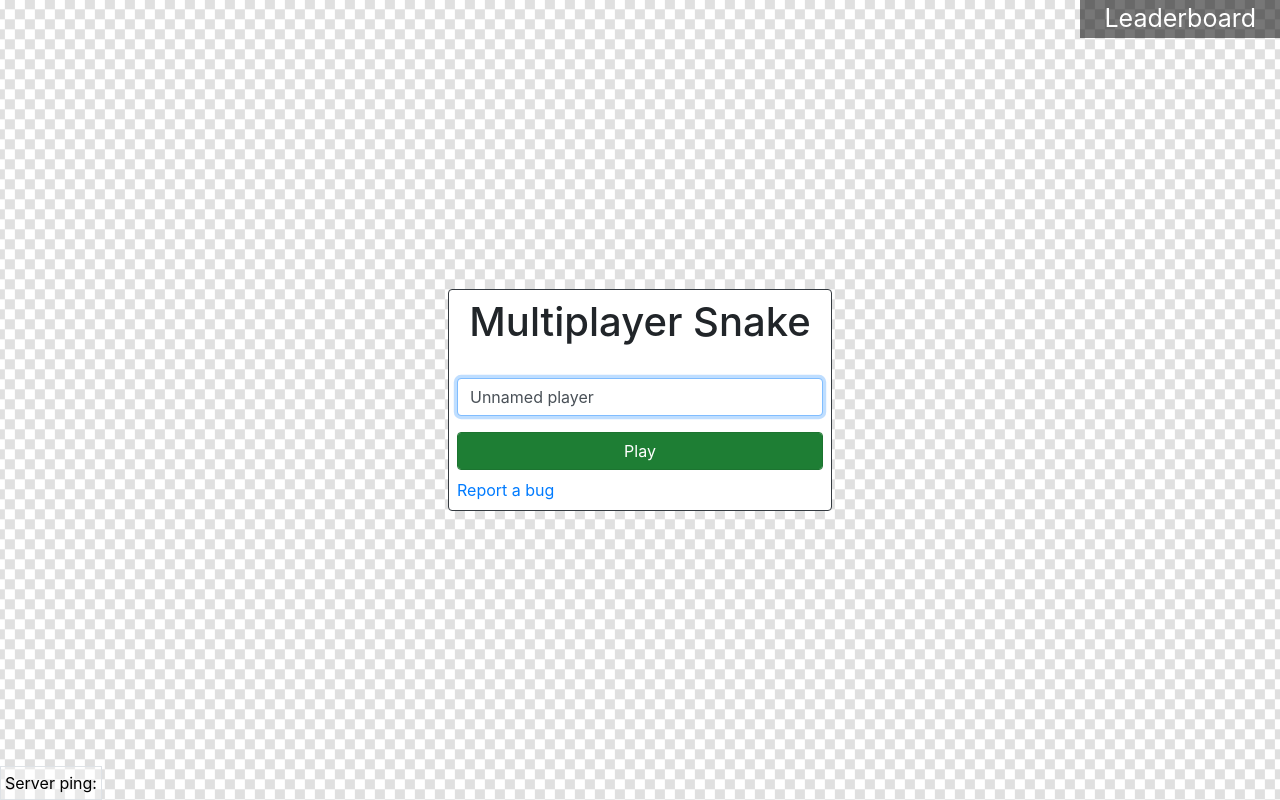
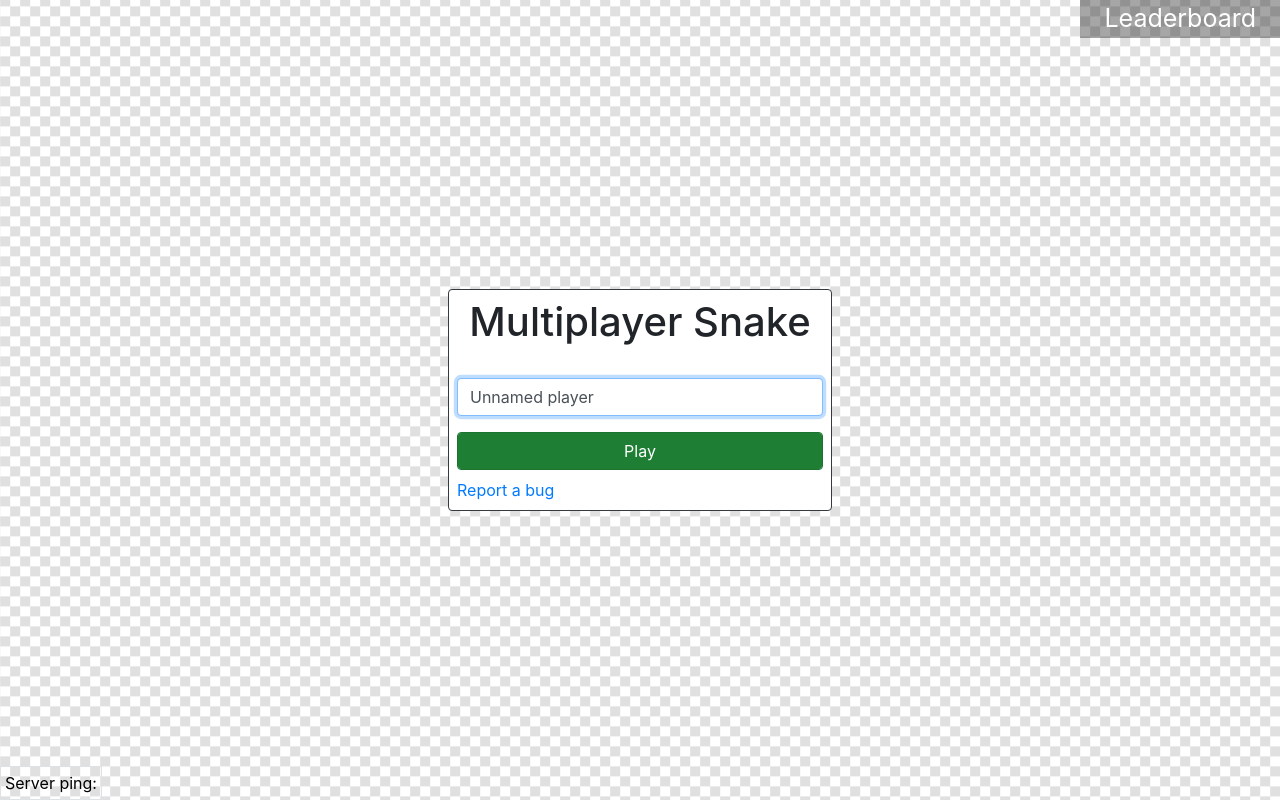
Before and after one commit to AntonUden/snake-multiplayer, a website: page client/index.html in a window 1280 px wide. Drawn offline with Linux system fonts and the light colour scheme; no server answers; animation ran at ten frames a second.

Commit message:
Client sync config with server and ie fix

```diff
--- a/client/css/game.css
+++ b/client/css/game.css
@@ -28,7 +28,7 @@
 }
 
 #leaderboard {
-	background-color: #00000088;
+	background-color: rgba(0, 0, 0, 0.35);
 	position: absolute;
 	top: 0px;
 	right: 0px;
@@ -52,7 +52,6 @@
 	bottom: 0px;
 	left: 0px;
 	z-index: 3;
-	background-color: #FFFFFF55;
 	color: #000000;
 }
 
--- a/client/js/game.js
+++ b/client/js/game.js
@@ -1,12 +1,12 @@
-const MAP_WIDTH = 500;
-const MAP_HEIGHT = 500;
+let MAP_WIDTH = 500;
+let MAP_HEIGHT = 500;
 
 const PIXEL_SIZE = 10;
 const CAMERA_SPEED = 0.15;
 
 var PLAYER_ID = -1;
 
-var game = new Phaser.Game(800, 600, Phaser.CANVAS, 'snake-game', {preload: preload, create:create});
+var game;
 var socket = io();
 
 var cameraFollow;
@@ -181,8 +181,22 @@ function play() {
 	socket.emit("spawn", {name:$("#name").val()});
 }
 
-/* JQuery */
+/* Load */
 $(document).ready(function() {
+	try {
+		let conf = JSON.parse($.ajax({
+			async: false,
+			cache: false,
+			type: "GET",
+			url: "/config"
+		}).responseText);
+
+		MAP_WIDTH = conf.MAP_WIDTH;
+		MAP_HEIGHT = conf.MAP_HEIGHT;
+		$("#name").attr('maxlength', conf.MAX_NAME_LENGTH);
+	} catch(err) {
+		console.log(err);
+	}
 	$("#final-score").hide();
 	$("#btn_play").click(function() {
 		play();
@@ -198,6 +212,8 @@ $(document).ready(function() {
 	});
 
 	$("#name").focus();
+
+	game = new Phaser.Game(800, 600, Phaser.CANVAS, 'snake-game', {preload: preload, create:create});
 
 	try {
 		let name = getCookie("MultiplayerSnake-name");
```
Also changed, not shown: app.js (+15 -11 lines).
